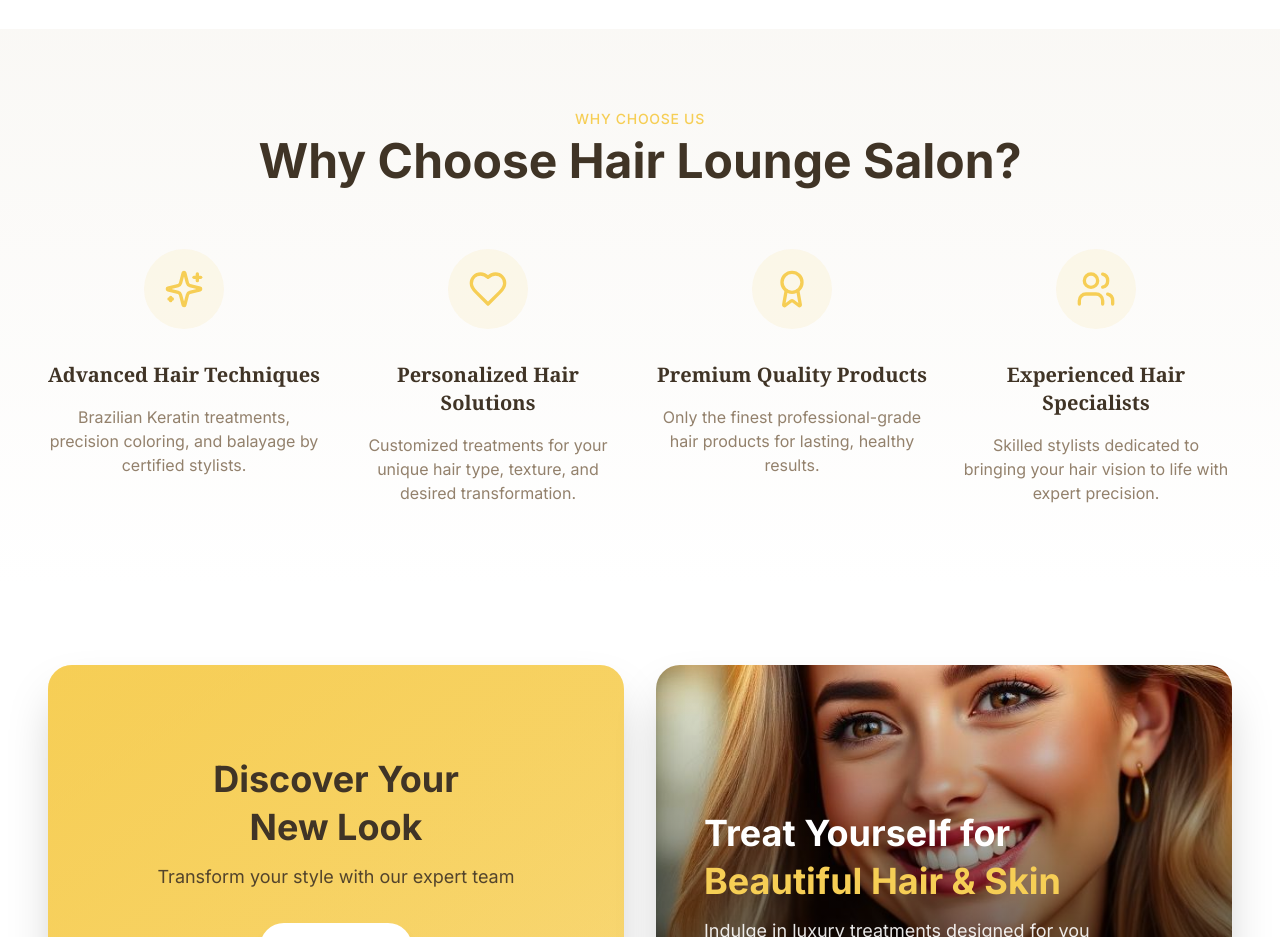
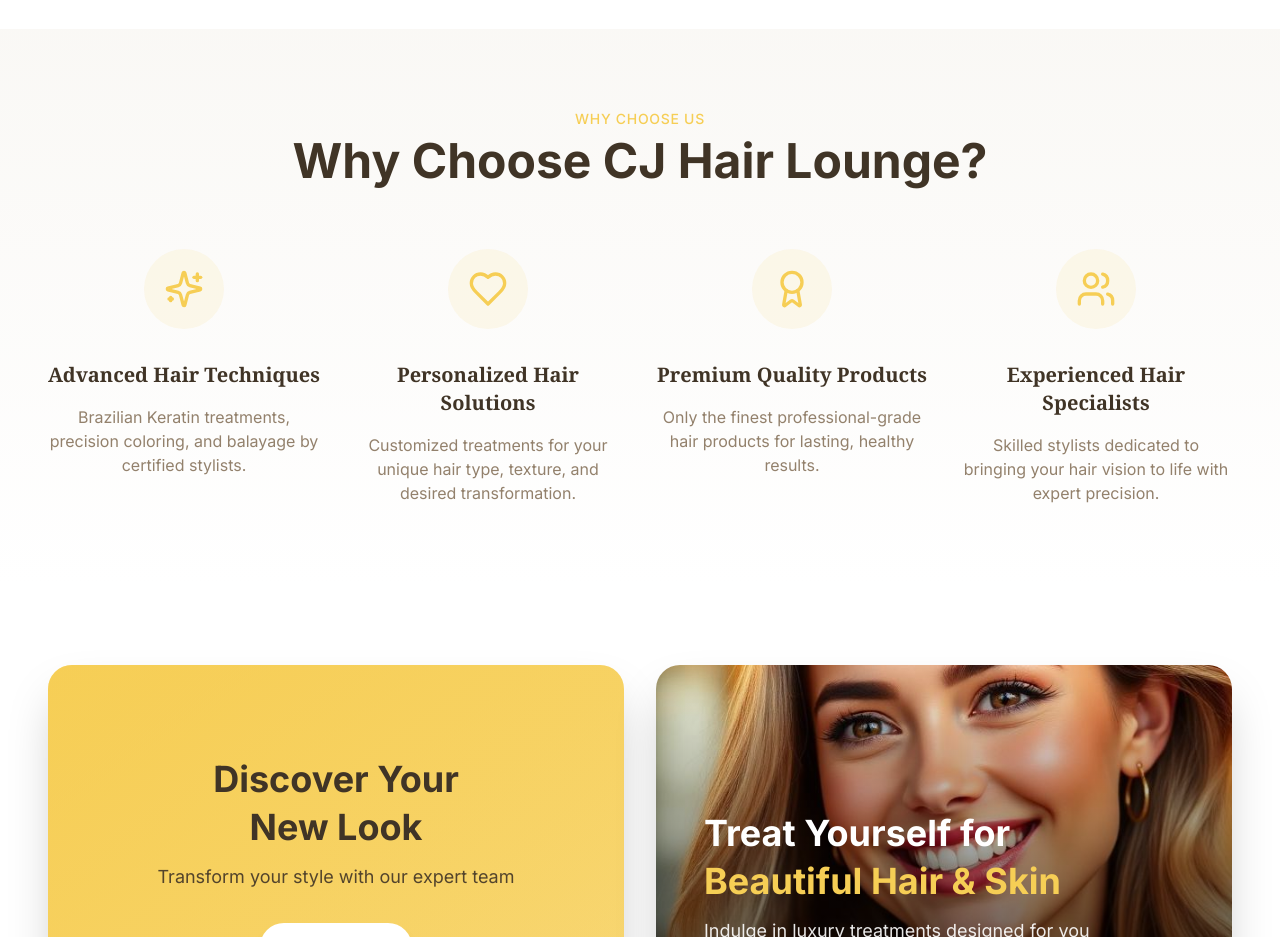
Before and after one commit to TorioTrades/cjhair-transform-hub-04690-56070, a React (Vite) app: page / in a window 1280 px wide. Shown: the part 3700-4637 px from the top of the page. Built offline with nearby package versions, Linux system fonts and the light colour scheme; the HTML template or start-up script is replaced by a standard one.

Commit message:
Update "Why Choose Us" section

```diff
--- a/src/components/WhyChooseUs.tsx
+++ b/src/components/WhyChooseUs.tsx
@@ -30,7 +30,7 @@ const WhyChooseUs = () => {
         <div className="text-center mb-12 md:mb-16 animate-fade-in-up">
           <p className="text-primary font-medium tracking-wider uppercase text-xs md:text-sm mb-2">Why Choose Us</p>
           <h2 className="text-3xl md:text-4xl lg:text-5xl font-bold font-serif text-foreground">
-            Why Choose Hair Lounge Salon?
+            Why Choose CJ Hair Lounge?
           </h2>
         </div>
 
```
